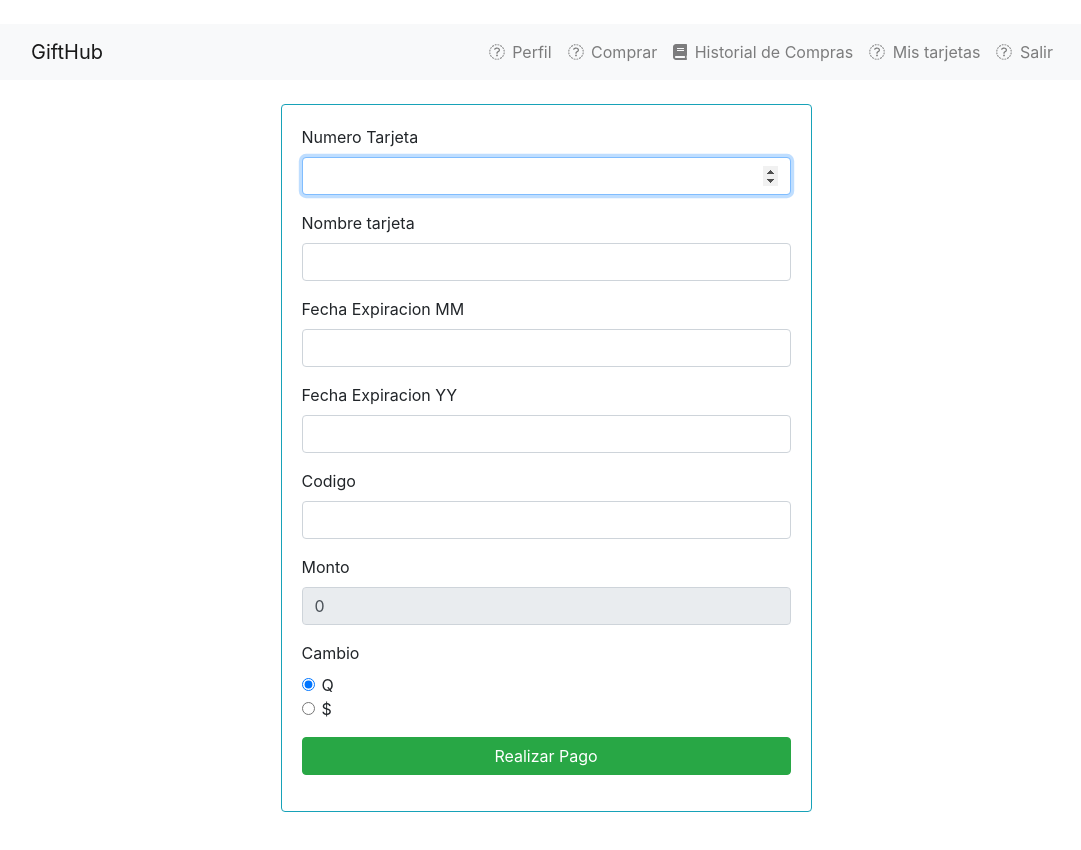
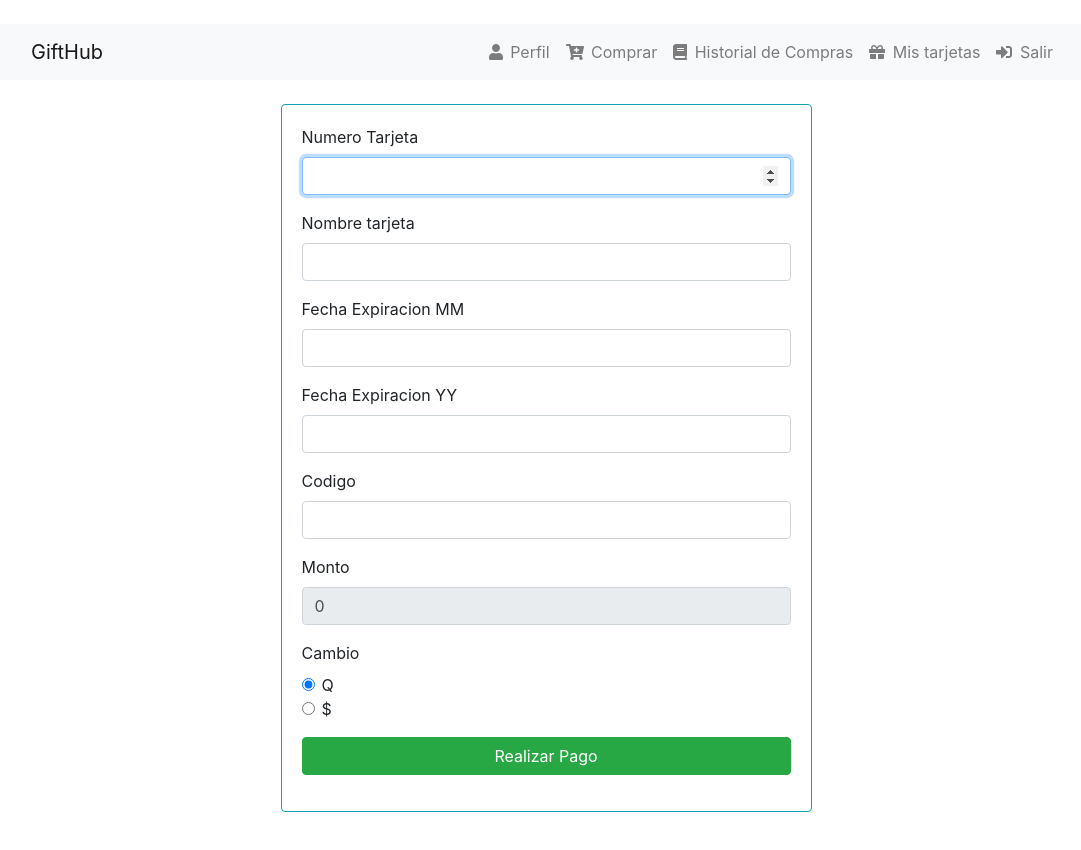
Before and after one commit to LuisLVar/Practica3_AyD1_G9, an Angular app in the folder Cliente/GiftcardApp/: page /pago in a window 1280 px wide. Shown: the whole page, without its empty margins (94-1175 px from the left). Built offline with nearby package versions, Linux system fonts and the light colour scheme.

Commit message:
Se muestra el codigo de las tarjetas, sincronizacion probada y arreglo de iconos

```diff
--- a/Cliente/GiftcardApp/src/app/components/lista-tarjetas/lista-tarjetas.component.html
+++ b/Cliente/GiftcardApp/src/app/components/lista-tarjetas/lista-tarjetas.component.html
@@ -7,6 +7,7 @@
         <th scope="col">#</th>
         <th scope="col">nombre</th>
         <th scope="col">valor</th>
+        <th scope="col">codigo</th>
         <th scope="col">Regalar</th>
       </tr>
     </thead>
@@ -15,6 +16,7 @@
         <th scope="row">{{i+1}}</th>
         <td>{{item.name}}</td>
         <td>{{item.value}}</td>
+        <td>{{item.id}}</td>
         <td>
             <button type="button" class="btn btn-primary" data-toggle="modal" data-target="#regalar"
                 (click)="Obtener_Item(item)"
--- a/Cliente/GiftcardApp/src/app/components/login/login.component.html
+++ b/Cliente/GiftcardApp/src/app/components/login/login.component.html
@@ -11,13 +11,13 @@
 
         <li class="nav-item">
           <a class="nav-link" routerLink="/login" routerLinkActive="active">
-            <i class="fas fa-login icono"></i> Login
+            <i class="fas fa-sign-in-alt icono"></i> Login
           </a>
         </li>
 
         <li class="nav-item">
           <a class="nav-link" routerLink="/registro" routerLinkActive="active">
-            <i class="fas fa-shopping icono"></i> Registro
+            <i class="fas fa-user-plus icono"></i> Registro
           </a>
         </li>
 
--- a/Cliente/GiftcardApp/src/app/components/login/login.component.ts
+++ b/Cliente/GiftcardApp/src/app/components/login/login.component.ts
@@ -19,6 +19,7 @@ export class LoginComponent implements OnInit {
   constructor(private _userService:LoginService, private router:Router) { }
 
   ngOnInit(): void {
+    this.sincronizar();
   }
 
   resetVal(){
@@ -55,4 +56,15 @@ export class LoginComponent implements OnInit {
       )
     }
   }
+
+  sincronizar(){
+    this._userService.sincronizar_tarjetas().subscribe(
+      res =>{console.log(res)},
+      err => {console.log(err)}
+    )
+    this._userService.sincronizar_tasa().subscribe(
+      res =>{console.log(res)},
+      err => {console.log(err)}
+    )
+  }
 }
--- a/Cliente/GiftcardApp/src/app/components/menu-cliente/menu-cliente.component.html
+++ b/Cliente/GiftcardApp/src/app/components/menu-cliente/menu-cliente.component.html
@@ -10,13 +10,13 @@
 
           <li class="nav-item">
             <a class="nav-link" routerLink="/perfil" routerLinkActive="active">
-              <i class="fas fa-login icono"></i> Perfil
+              <i class="fas fa-user icono"></i> Perfil
             </a>
           </li>
 
           <li class="nav-item">
             <a class="nav-link" routerLink="/compra-giftcards" routerLinkActive="active">
-              <i class="fas fa-shopping icono"></i> Comprar
+              <i class="fas fa-cart-plus icono"></i> Comprar
             </a>
           </li>
           <li class="nav-item">
@@ -26,13 +26,13 @@
           </li>
           <li class="nav-item">
             <a class="nav-link" routerLink="/tarjetas" routerLinkActive="active">
-              <i class="fas fa-card_giftcard icono"></i> Mis tarjetas
+              <i class="fas fa-gift icono"></i> Mis tarjetas
             </a>
           </li>
 
           <li class="nav-item">
             <a class="nav-link" (click)="Limpiar()" routerLink="/login" routerLinkActive="active">
-              <i class="fas fa-login icono"></i> Salir
+              <i class="fas fa-sign-in-alt icono"></i> Salir
             </a>
           </li>
 
--- a/Cliente/GiftcardApp/src/app/components/registro/registro.component.html
+++ b/Cliente/GiftcardApp/src/app/components/registro/registro.component.html
@@ -1,3 +1,4 @@
+
 <nav class="navbar navbar-expand-lg navbar-light bg-light box-menu">
   <div class="container">
     <a class="navbar-brand" href="#">GiftHub</a>
@@ -10,13 +11,13 @@
 
         <li class="nav-item">
           <a class="nav-link" routerLink="/login" routerLinkActive="active">
-            <i class="fas fa-login icono"></i> Login
+            <i class="fas fa-sign-in-alt icono"></i> Login
           </a>
         </li>
 
         <li class="nav-item">
           <a class="nav-link" routerLink="/registro" routerLinkActive="active">
-            <i class="fas fa-shopping icono"></i> Registro
+            <i class="fas fa-user-plus icono"></i> Registro
           </a>
         </li>
 
@@ -24,6 +25,7 @@
     </div>
   </div>
 </nav>
+
 
 
 
--- a/Cliente/GiftcardApp/src/app/services/login.service.ts
+++ b/Cliente/GiftcardApp/src/app/services/login.service.ts
@@ -9,8 +9,17 @@ import {Log} from '../models/usuario';
 export class LoginService {
 
   API_URI = 'http://localhost:3000/user';
+  API_URI2 = 'http://localhost:3000/api';
 
   constructor(private http: HttpClient) { }
 
   logIn = (loguearse:any):Observable<Log> => this.http.post<Log>(`${this.API_URI}/login`,loguearse)
+
+  sincronizar_tarjetas(){
+    return this.http.get(`${this.API_URI2}/aux/sync`);
+  }
+
+  sincronizar_tasa(){
+    return this.http.get(`${this.API_URI2}/aux/tasa`);
+  }
 }
```
